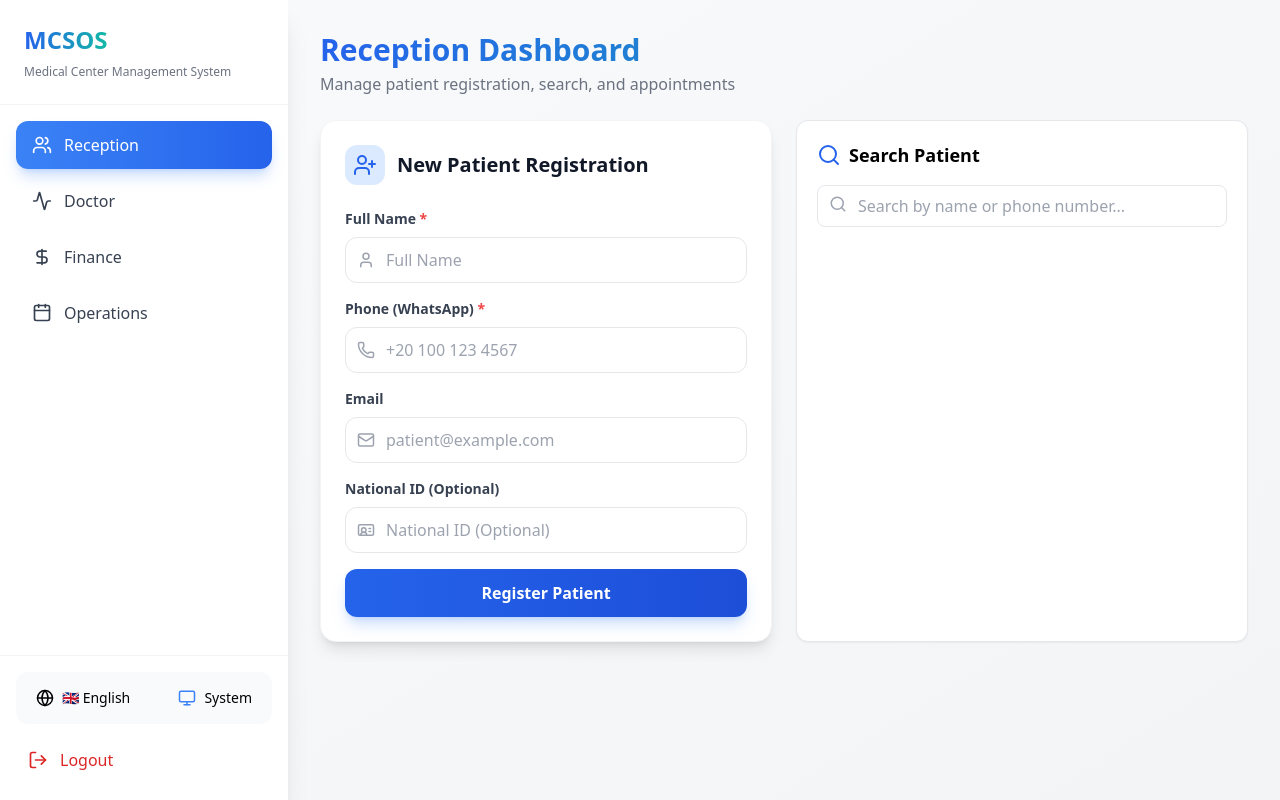
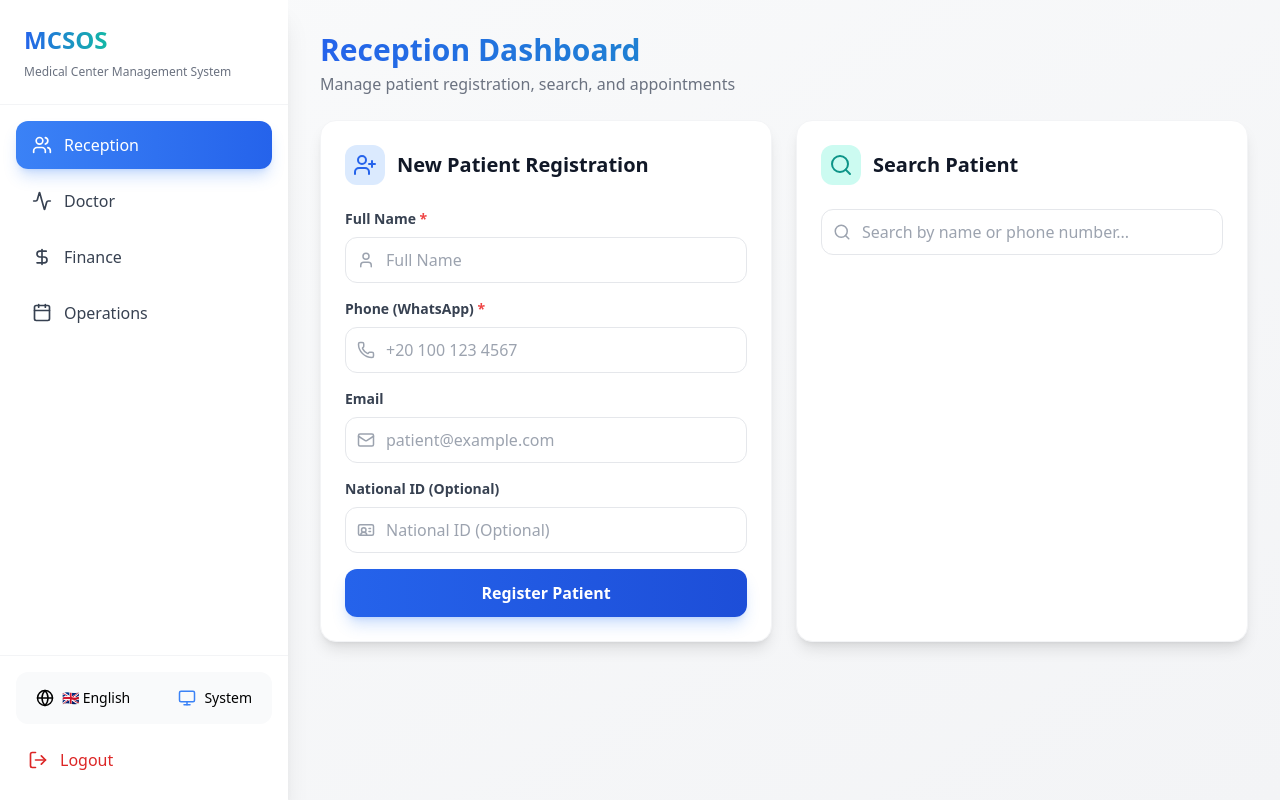
Before and after one commit to Islam412/MCSOS-System, a React (Vite) app: page / in a window 1280 px wide. Built offline with nearby package versions, Linux system fonts and the light colour scheme.

Commit message:
update paginatien search

```diff
--- a/src/components/reception/PatientSearch.jsx
+++ b/src/components/reception/PatientSearch.jsx
@@ -1,5 +1,6 @@
 import { Search, User, Phone } from 'lucide-react'
 import { useState } from 'react'
+import { useTranslation } from 'react-i18next'
 
 const dummyPatients = [
   { id: 'P001', name: 'Ahmed Mohamed', phone: '01001234567', email: 'ahmed@example.com' },
@@ -8,6 +9,7 @@ const dummyPatients = [
 ]
 
 export default function PatientSearch({ onSelectPatient }) {
+  const { t } = useTranslation()
   const [query, setQuery] = useState('')
   const [results, setResults] = useState([])
 
@@ -26,34 +28,41 @@ export default function PatientSearch({ onSelectPatient }) {
   }
 
   return (
-    <div className="bg-white rounded-xl shadow-sm p-5 border hover:shadow-md transition-shadow">
-      <h2 className="text-lg font-semibold flex items-center gap-2 mb-4">
-        <Search className="text-blue-600" /> Search Patient
-      </h2>
+    <div className="bg-white dark:bg-dark-200 rounded-2xl shadow-lg p-6 border border-gray-100 dark:border-gray-700 hover:shadow-xl transition-all duration-300">
+      <div className="flex items-center gap-3 mb-6">
+        <div className="p-2 bg-teal-100 dark:bg-teal-900/30 rounded-xl">
+          <Search className="text-teal-600 dark:text-teal-400" size={24} />
+        </div>
+        <h2 className="text-xl font-bold text-gray-900 dark:text-white">{t('reception.search_patient')}</h2>
+      </div>
+
       <div className="relative">
-        <Search className="absolute left-3 top-2.5 text-gray-400" size={18} />
+        <Search className="absolute left-3 top-1/2 -translate-y-1/2 text-gray-400" size={18} />
         <input
           type="text"
-          placeholder="Search by name or phone number..."
-          className="pl-10 w-full border rounded-lg p-2 focus:ring-2 focus:ring-blue-500 focus:border-transparent"
+          placeholder={t('reception.search')}
+          className="w-full pl-10 pr-4 py-2.5 border border-gray-200 dark:border-gray-600 rounded-xl focus:ring-2 focus:ring-teal-500 focus:border-transparent dark:bg-dark-300 dark:text-white transition-all"
           value={query}
           onChange={handleSearch}
         />
       </div>
+
       {results.length > 0 && (
-        <ul className="mt-3 border rounded-lg divide-y">
+        <ul className="mt-4 space-y-2">
           {results.map(p => (
             <li
               key={p.id}
-              className="p-3 hover:bg-gray-50 cursor-pointer transition-colors"
+              className="p-3 bg-gray-50 dark:bg-dark-300 rounded-xl hover:bg-gray-100 dark:hover:bg-gray-700 cursor-pointer transition-all duration-200"
               onClick={() => onSelectPatient(p)}
             >
-              <div className="flex items-center gap-2">
-                <User size={16} className="text-gray-400" />
-                <span className="font-medium">{p.name}</span>
-                <span className="text-xs text-gray-400 ml-auto">{p.id}</span>
+              <div className="flex items-center justify-between mb-1">
+                <div className="flex items-center gap-2">
+                  <User size={16} className="text-gray-500" />
+                  <span className="font-semibold text-gray-900 dark:text-white">{p.name}</span>
+                </div>
+                <span className="text-xs text-gray-500 dark:text-gray-400">{p.id}</span>
               </div>
-              <div className="flex items-center gap-2 mt-1 text-sm text-gray-500">
+              <div className="flex items-center gap-2 text-sm text-gray-600 dark:text-gray-400">
                 <Phone size={14} />
                 <span>{p.phone}</span>
               </div>
@@ -61,8 +70,9 @@ export default function PatientSearch({ onSelectPatient }) {
           ))}
         </ul>
       )}
+
       {query.length > 1 && results.length === 0 && (
-        <p className="text-gray-500 text-sm mt-3 text-center">No patients found</p>
+        <p className="text-gray-500 text-sm mt-4 text-center">{t('reception.no_patients')}</p>
       )}
     </div>
   )
```
